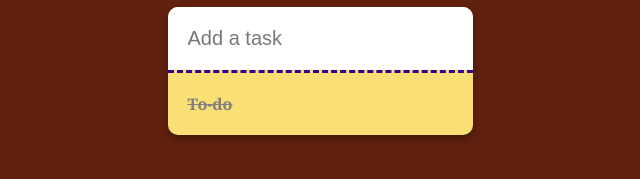
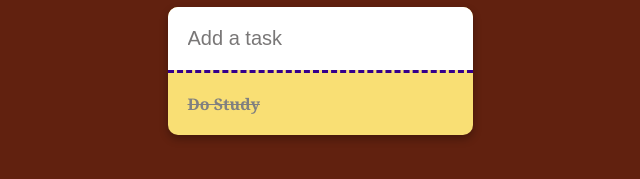
Before and after one commit to msdhinesh45/To-Do-list-, a plain HTML site: page index.html in a window 1280 px wide. Shown: the part 509-688 px from the top of the page, 320-960 px from the left. Drawn offline with Linux system fonts and the light colour scheme.

Commit message:
list modified

```diff
--- a/index.html
+++ b/index.html
@@ -12,7 +12,7 @@
     <form class="form">
         <input type="text" class="input" placeholder="Add a task" autocomplete="off">
         <ul class="list">
-            <li class="checked">  To-do
+            <li class="checked">  Do Study
             <i class="fa-solid fa-circle-check"></i>
             <i class="fa-solid fa-trash-can"></i>
         </li>
```
